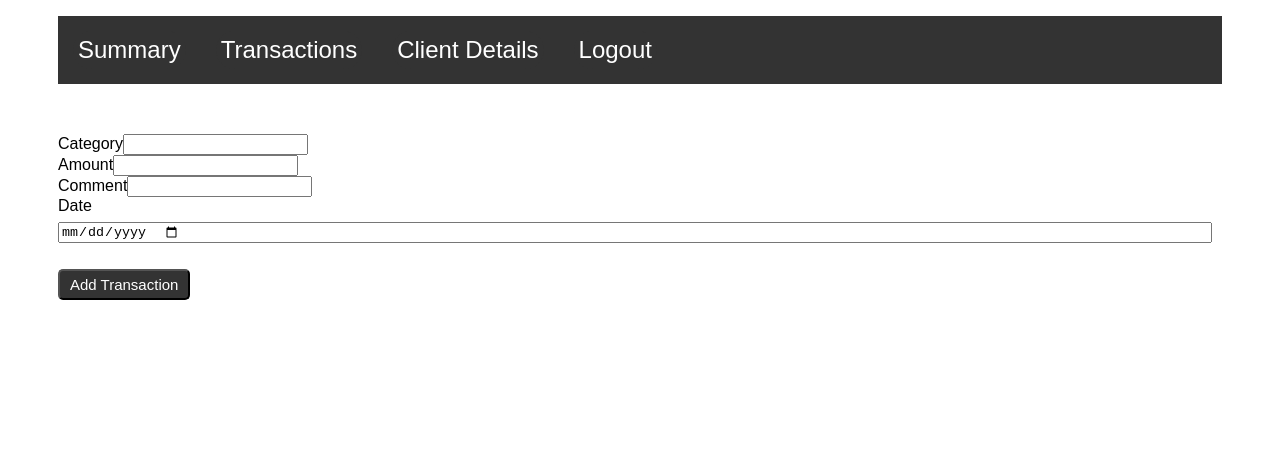
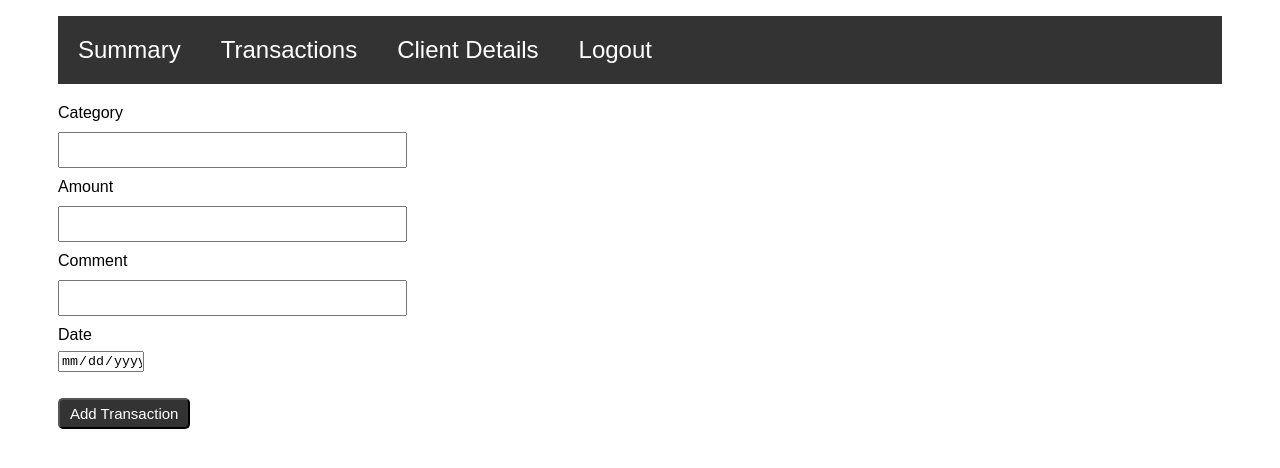
Before and after one commit to jagmansidhu/BudgetingWeb, a React (Create React App) app in the folder BudgetingWeb/Frontend/: page /add-transaction/1 in a window 1280 px wide. Shown: the top 468 px of the page. Built offline with nearby package versions, Linux system fonts and the light colour scheme; sample sign-in values are in the browser's storage.

Commit message:
updates for css

```diff
--- a/BudgetingWeb/Frontend/src/components/AddTransaction.js
+++ b/BudgetingWeb/Frontend/src/components/AddTransaction.js
@@ -1,7 +1,7 @@
 import React, {useState} from 'react';
 import axios from 'axios';
 import {useParams, useNavigate} from 'react-router-dom';
-import "./AddTransaction.css"
+import "./Transaction.css"
 
 const AddTransaction = () => {
     const {clientId} = useParams();
@@ -38,15 +38,15 @@ const AddTransaction = () => {
     return (
         <div className="transactions">
             <form onSubmit={handleSubmit}>
-                <div>
+                <div className="each">
                     <label>Category</label>
                     <input type="text" value={category} onChange={(e) => setCategory(e.target.value)}/>
                 </div>
-                <div>
+                <div className="each">
                     <label>Amount</label>
                     <input type="text" value={amount} onChange={(e) => setAmount(e.target.value)}/>
                 </div>
-                <div>
+                <div className="each">
                     <label>Comment</label>
                     <input type="text" value={comment} onChange={(e) => setComment(e.target.value)}/>
                 </div>
--- a/BudgetingWeb/Frontend/src/components/AddTransaction.css
+++ b/BudgetingWeb/Frontend/src/components/Transaction.css
@@ -4,6 +4,7 @@ body {
 
 .transactions{
     margin: 50px;
+    margin-top: 20px;
 }
 
 .date{
@@ -13,6 +14,7 @@ body {
 }
 
 .date-input{
+    width: 7%;
     margin-top: 7px;
     margin-right: 10px;
     display: flex;
@@ -28,3 +30,14 @@ body {
     margin-right: 10px;
     border-radius: 5px;
 }
+
+.each{
+    display: flex;
+    flex-direction: column;
+    width: 30%;
+}
+
+.each input{
+    height: 30px;
+    margin: 10px 0px;
+}
--- a/BudgetingWeb/Frontend/src/components/TransactionsUpdate.js
+++ b/BudgetingWeb/Frontend/src/components/TransactionsUpdate.js
@@ -1,7 +1,7 @@
 import React, {useEffect, useState} from 'react';
 import axios from 'axios';
 import {useLocation, useNavigate, useParams} from 'react-router-dom';
-import './AddTransaction.css';
+import './Transaction.css';
 
 const TransactionsUpdate = () => {
     const {clientId, transactionId} = useParams();
@@ -51,15 +51,15 @@ const TransactionsUpdate = () => {
     return (
         <div className="transactions">
             <form onSubmit={handleSubmit}>
-                <div>
+                <div className="each">
                     <label>Category</label>
                     <input type="text" value={category} onChange={(e) => setCategory(e.target.value)}/>
                 </div>
-                <div>
+                <div className="each">
                     <label>Amount</label>
                     <input type="text" value={amount} onChange={(e) => setAmount(e.target.value)}/>
                 </div>
-                <div>
+                <div className="each">
                     <label>Comment</label>
                     <input type="text" value={comment} onChange={(e) => setComment(e.target.value)}/>
                 </div>
```
